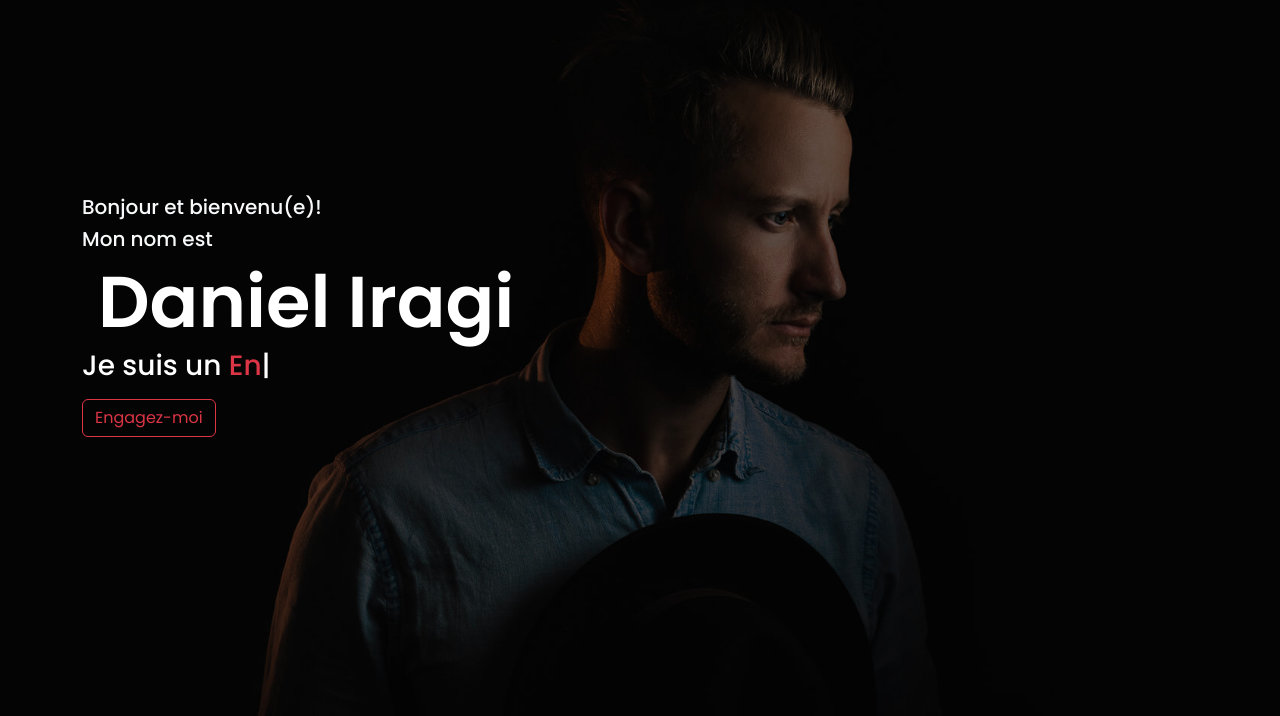
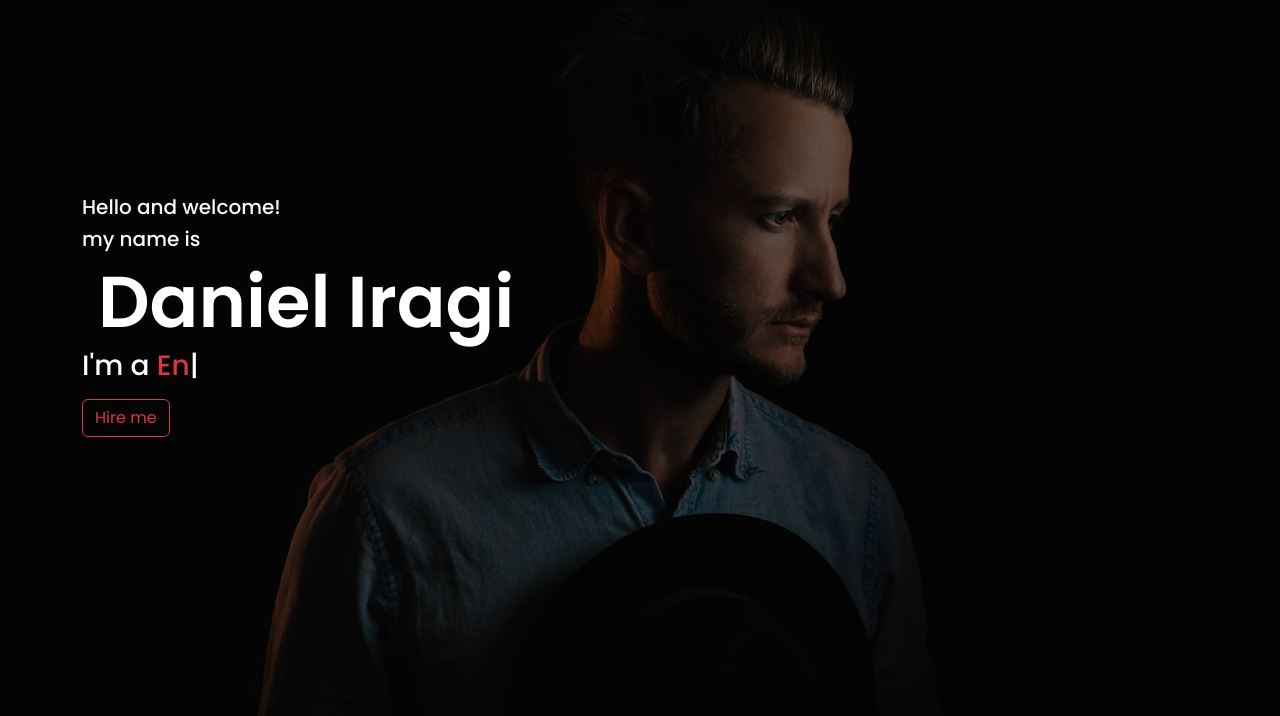
Before and after one commit to Danieliragi/danieliragi.github.io, a plain HTML site: page index.html in a window 1280 px wide. Shown: the part 84-800 px from the top of the page. Drawn offline with Linux system fonts and the light colour scheme.

Commit message:
Changing the home language

```diff
--- a/index.html
+++ b/index.html
@@ -76,11 +76,11 @@
       <div class="table-cell">
         <div class="container">
           <!--<p class="display-6 color-d">Hello, world!</p>-->
-          <h1 class="text-light h5 d-flex">Bonjour et bienvenu(e)!</h1>
-          <h1 class="text-light h5 d-flex">Mon nom est</h1>
+          <h1 class="text-light h5 d-flex">Hello and welcome!</h1>
+          <h1 class="text-light h5 d-flex">my name is</h1>
           <h4 class="hero-title mb-1 d-flex mx-3 h5">Daniel Iragi</h4>
-          <p class="d-flex h3"><span class="h3">Je suis un&nbsp;</span><span class="typed h3 text-danger" data-typed-items="Dev.Front-end, Freelancer, Entrepreneur, youtubeur"></span></p>
-          <button type="button" class="btn btn-outline-danger float-start">Engagez-moi</button>
+          <p class="d-flex h3"><span class="h3">I'm a&nbsp;</span><span class="typed h3 text-danger" data-typed-items="Dev.Front-end, Freelancer, Entrepreneur, youtubeur"></span></p>
+          <button type="button" class="btn btn-outline-danger float-start">Hire me</button>
           <!-- <p class="pt-3"><a class="btn btn-primary btn js-scroll px-4" href="#about" role="button">Learn More</a></p> -->
         </div>
       </div>
```
Also changed, not shown: 1 other file.
